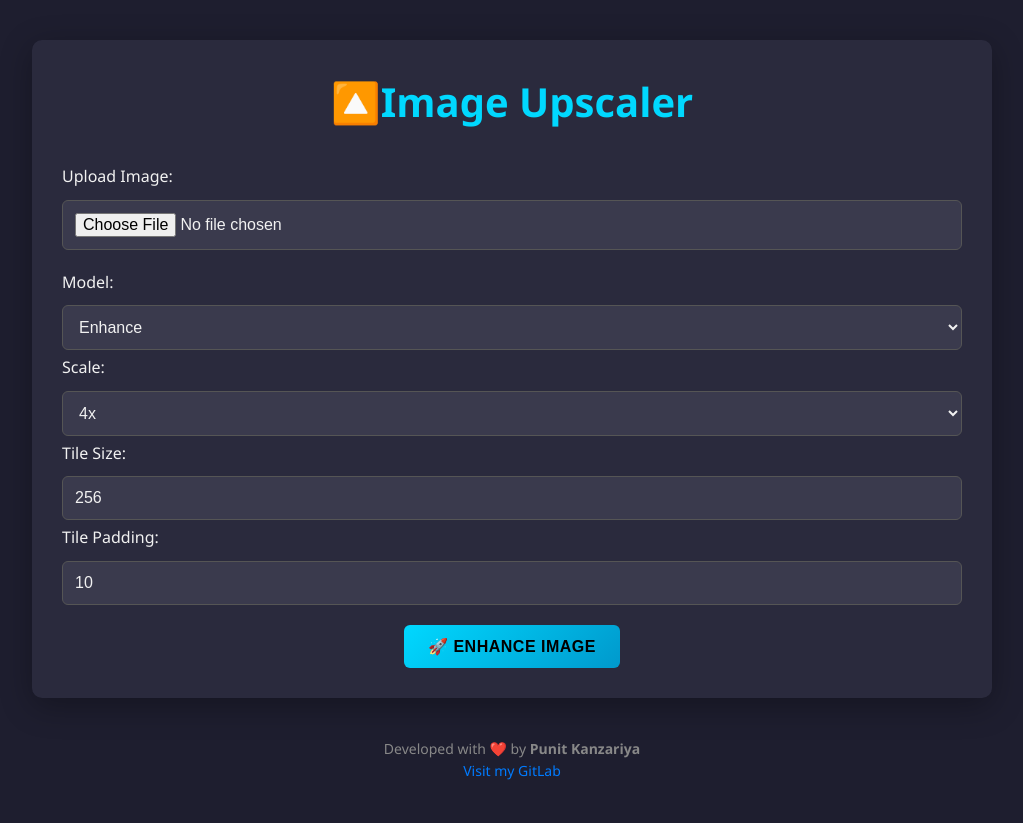
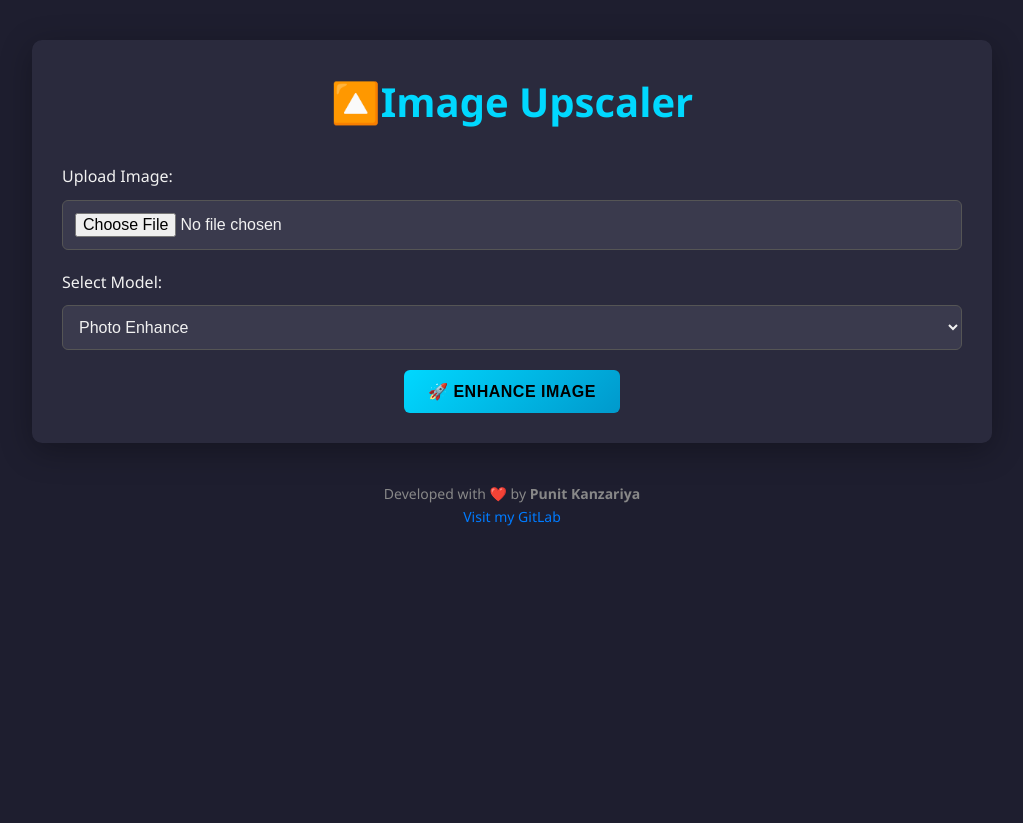
Before and after one commit to Punitkanzariya/Image_Upscaler, a Flask app: page / in a window 1280 px wide. Shown: the whole page, without its empty margins (128-1151 px from the left). After the commit the page ends 526 px from the top, so only its background shows below. Run offline with Flask 3, Linux system fonts and the light colour scheme; some libraries are stand-ins or nearby versions.

Commit message:
Update app logic and simplify model selection

```diff
--- a/app.py
+++ b/app.py
@@ -1,17 +1,16 @@
 import os
 import gc
-from flask import Flask, render_template, request, redirect, url_for
+from flask import Flask, render_template, request
 from PIL import Image
 import numpy as np
 import torch
 from realesrgan import RealESRGANer
+
 try:
     from basicsr.archs.rrdbnet_arch import RRDBNet
 except ImportError:
-    # Fallback for older versions
     from realesrgan.archs.rrdbnet_arch import RRDBNet
 
-# Flask setup
 app = Flask(__name__)
 UPLOAD_FOLDER = 'static/uploads'
 RESULT_FOLDER = 'static/results'
@@ -21,54 +20,27 @@ WEIGHTS_FOLDER = 'weights'
 os.makedirs(UPLOAD_FOLDER, exist_ok=True)
 os.makedirs(RESULT_FOLDER, exist_ok=True)
 
-# Load default model once at startup
+# Set device
 device = torch.device('cuda' if torch.cuda.is_available() else 'cpu')
+if not torch.cuda.is_available():
+    torch.set_num_threads(1)
 
-# Optimize for CPU deployment
-if not torch.cuda.is_available():
-    torch.set_num_threads(1)  # Limit CPU threads for memory efficiency
+# ✅ Correct architecture per model
+def get_model_architecture(model_name, scale):
+    if model_name == 'RealESRGAN_x4plus':
+        return RRDBNet(num_in_ch=3, num_out_ch=3, num_feat=64, num_block=23, num_grow_ch=32, scale=scale)
+    elif model_name == 'RealESRGAN_x4plus_anime_6B':
+        return RRDBNet(num_in_ch=3, num_out_ch=3, num_feat=64, num_block=6, num_grow_ch=32, scale=scale)
+    else:
+        return RRDBNet(num_in_ch=3, num_out_ch=3, num_feat=64, num_block=23, num_grow_ch=32, scale=scale)
 
-# Function to get the right model architecture based on model name
-def get_model_architecture(model_name, scale):
-    """Get the appropriate model architecture based on model name"""
-    if 'anime' in model_name.lower():
-        # For anime models, use fewer blocks
-        return RRDBNet(
-            num_in_ch=3, num_out_ch=3,
-            num_feat=64,
-            num_block=6,
-            num_grow_ch=32,
-            scale=scale
-        )
-    elif 'gfpgan' in model_name.lower() or 'face' in model_name.lower():
-        # For face restoration models
-        return RRDBNet(
-            num_in_ch=3, num_out_ch=3,
-            num_feat=64,
-            num_block=23,
-            num_grow_ch=32,
-            scale=scale
-        )
-    else:
-        # Default RealESRGAN model
-        return RRDBNet(
-            num_in_ch=3, num_out_ch=3,
-            num_feat=64,
-            num_block=23,
-            num_grow_ch=32,
-            scale=scale
-        )
-
-# Function to create upsampler per model/scale/tile setting
+# Build upsampler
 def get_upsampler(model_name, scale, tile, tile_pad, use_half):
     model_path = os.path.join(WEIGHTS_FOLDER, f"{model_name}.pth")
     if not os.path.exists(model_path):
         return None, f"Model file not found: {model_path}"
-
     try:
-        # Get the appropriate model architecture
         model = get_model_architecture(model_name, scale)
-
         upsampler = RealESRGANer(
             scale=scale,
             model_path=model_path,
@@ -83,64 +55,52 @@ def get_upsampler(model_name, scale, tile, tile_pad, use_half):
     except Exception as e:
         return None, f"Error loading model: {str(e)}"
 
-# Index Route: Image upload form
 @app.route('/', methods=['GET', 'POST'])
 def index():
     if request.method == 'POST':
         image_file = request.files.get('image')
         model_name = request.form.get('model', 'RealESRGAN_x4plus')
-        scale = int(request.form.get('scale', 4))
-        tile_size = int(request.form.get('tile_size', 256))
-        tile_pad = int(request.form.get('tile_pad', 10))
+        scale = 4
+        tile_size = 256
+        tile_pad = 10
         use_half = True
 
         if not image_file:
             return render_template("index.html", error="Please upload an image.")
 
-        # Save uploaded file
         filename = image_file.filename
         input_path = os.path.join(UPLOAD_FOLDER, filename)
         image_file.save(input_path)
 
-        # Load image with size limits for memory safety
         try:
             img = Image.open(input_path).convert('RGB')
-            # More aggressive size limiting for Render
             max_size = 400 if not torch.cuda.is_available() else 800
             img.thumbnail((max_size, max_size))
             img_np = np.array(img)
         except Exception as e:
-            return render_template("index.html", error=f"Invalid image file: {str(e)}")
+            return render_template("index.html", error=f"Invalid image: {str(e)}")
 
-        # Load model
         upsampler, error = get_upsampler(model_name, scale, tile_size, tile_pad, use_half)
         if error:
             return render_template("index.html", error=error)
 
         try:
-            # Enhance image with memory monitoring
             output_np, _ = upsampler.enhance(img_np, outscale=scale)
             output_img = Image.fromarray(output_np)
         except RuntimeError as e:
             if "out of memory" in str(e).lower():
-                return render_template("index.html", error="Image too large for processing. Please upload a smaller image.")
-            else:
-                return render_template("index.html", error=f"Enhancement failed: {str(e)}")
+                return render_template("index.html", error="Image too large. Try smaller.")
+            return render_template("index.html", error=f"Enhancement failed: {str(e)}")
         except Exception as e:
             return render_template("index.html", error=f"Enhancement failed: {str(e)}")
         finally:
-            # Clean up upsampler
-            if 'upsampler' in locals():
-                del upsampler
             if torch.cuda.is_available():
                 torch.cuda.empty_cache()
             gc.collect()
 
-        # Save output image
         output_path = os.path.join(RESULT_FOLDER, f"result_{filename}")
         output_img.save(output_path)
 
-        # Free memory
         del img, img_np, output_np, output_img
         gc.collect()
         if torch.cuda.is_available():
@@ -151,21 +111,6 @@ def index():
                                output_url=f"/{output_path}")
     return render_template("index.html")
 
-# Route to list available models
-@app.route('/models')
-def list_models():
-    """List available model files"""
-    if not os.path.exists(WEIGHTS_FOLDER):
-        return {'models': [], 'error': 'Weights folder not found'}
-
-    models = []
-    for file in os.listdir(WEIGHTS_FOLDER):
-        if file.endswith('.pth'):
-            models.append(file.replace('.pth', ''))
-
-    return {'models': models}
-
-# Health check route
 @app.route('/health')
 def health_check():
     return {
@@ -175,7 +120,6 @@ def health_check():
         'weights_folder_exists': os.path.exists(WEIGHTS_FOLDER)
     }
 
-# Run app
 if __name__ == '__main__':
     port = int(os.environ.get("PORT", 10000))
     app.run(host='0.0.0.0', port=port)
--- a/templates/index.html
+++ b/templates/index.html
@@ -25,23 +25,11 @@
       </div>
 
       <div class="form-section">
-        <label>Model:</label>
+        <label>Select Model:</label>
         <select name="model">
-          <option value="RealESRGAN_x4plus">Enhance</option>
-          <option value="RealESRGAN_x4plus_anime_6B">Anime</option>
+          <option value="RealESRGAN_x4plus">Photo Enhance</option>
+          <option value="RealESRGAN_x4plus_anime_6B">Anime Enhance</option>
         </select>
-
-        <label>Scale:</label>
-        <select name="scale">
-          <option value="2">2x</option>
-          <option value="4" selected>4x</option>
-        </select>
-
-        <label>Tile Size:</label>
-        <input type="number" name="tile_size" value="256">
-
-        <label>Tile Padding:</label>
-        <input type="number" name="tile_pad" value="10">
       </div>
 
       <div id="progress-container" style="display:none;">
@@ -60,7 +48,6 @@
     <a href="https://gitlab.com/Punitkanzariya" target="_blank">Visit my GitLab</a>
   </footer>
 
-
   <script>
     const form = document.querySelector("form");
     const button = document.querySelector(".submit-btn");
@@ -69,14 +56,10 @@
     const progressText = document.getElementById("progress-text");
 
     form.addEventListener("submit", function () {
-      // Show progress bar
       progressContainer.style.display = "block";
-
-      // Disable button and update text
       button.disabled = true;
       button.innerText = "🔄 Enhancing... Please wait";
 
-      // Simulated progress
       let progress = 0;
       const interval = setInterval(() => {
         if (progress >= 99) {
```
Also changed, not shown: static/results/result_1_19.jpg (added), static/results/result_1_4.jpg (added), static/uploads/1_19.jpg (added), static/uploads/1_4.jpg (added).
